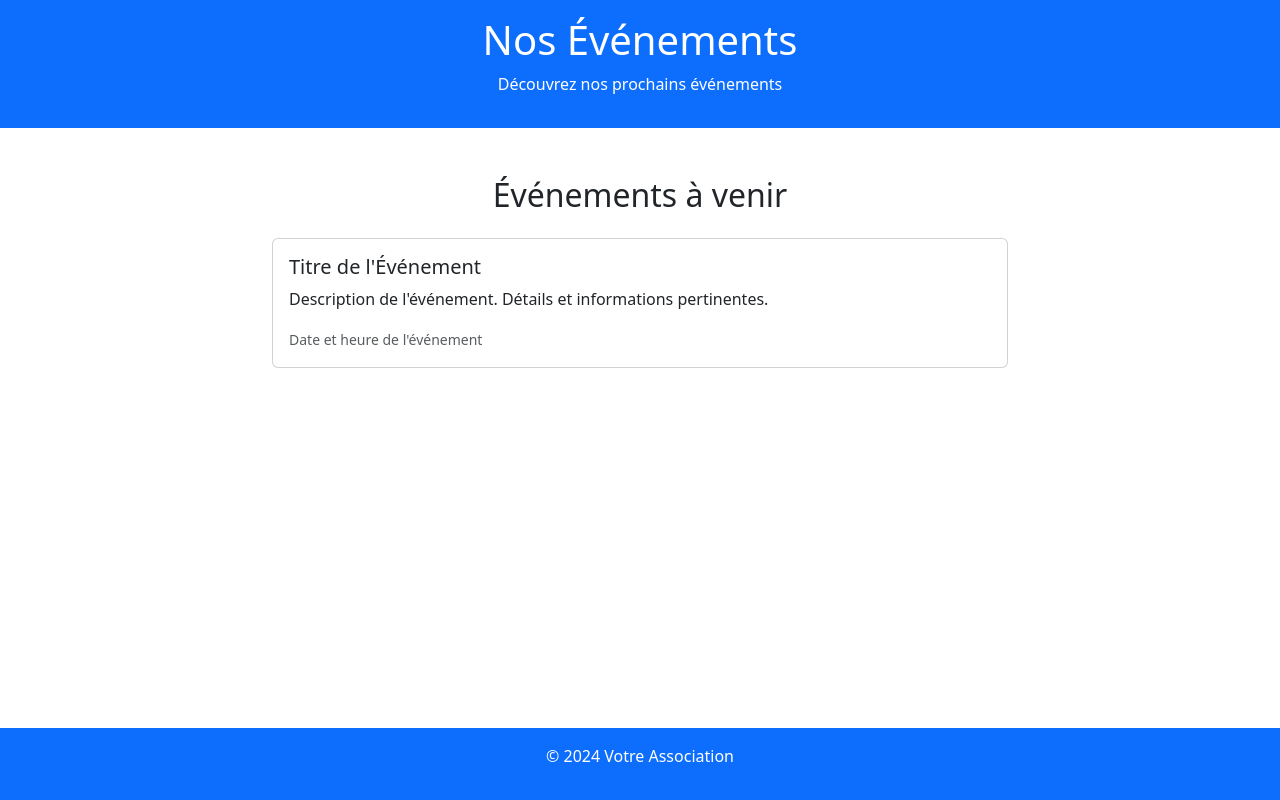
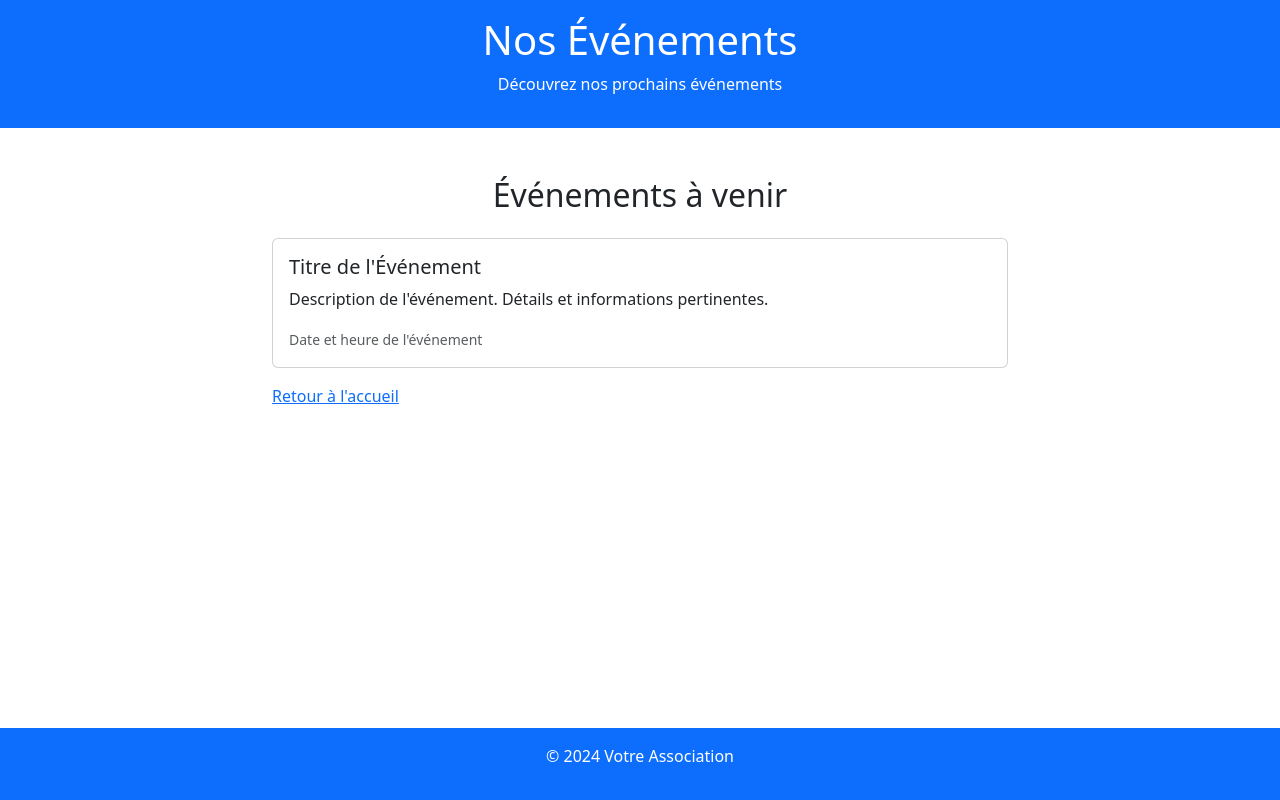
Before and after one commit to joakmannn/assoStatique, a plain HTML site: page events.html in a window 1280 px wide. Drawn offline with nearby package versions, Linux system fonts and the light colour scheme.

Commit message:
Balise retour accueil
                <a href="index.html">Retour à l'accueil</a>

```diff
--- a/events.html
+++ b/events.html
@@ -28,9 +28,12 @@
                             <p class="card-text">Description de l'événement. Détails et informations pertinentes.</p>
                             <p class="card-text"><small class="text-muted">Date et heure de l'événement</small></p>
                         </div>
+
                     </div>
                     <!-- Ajoutez d'autres événements ici -->
                 </section>
+                <a href="index.html">Retour à l'accueil</a>
+
             </div>
         </div>
     </main>
```
